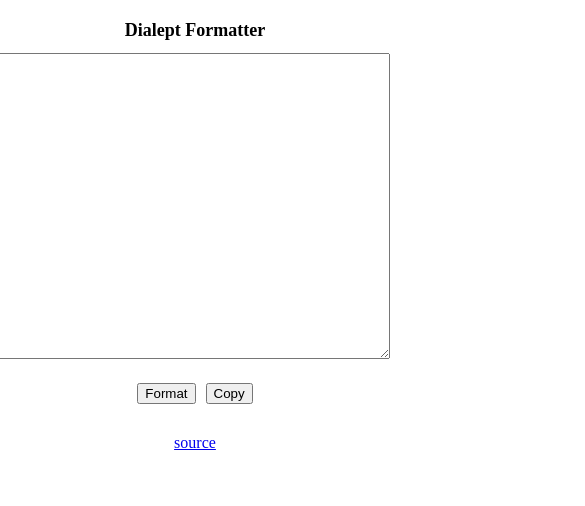
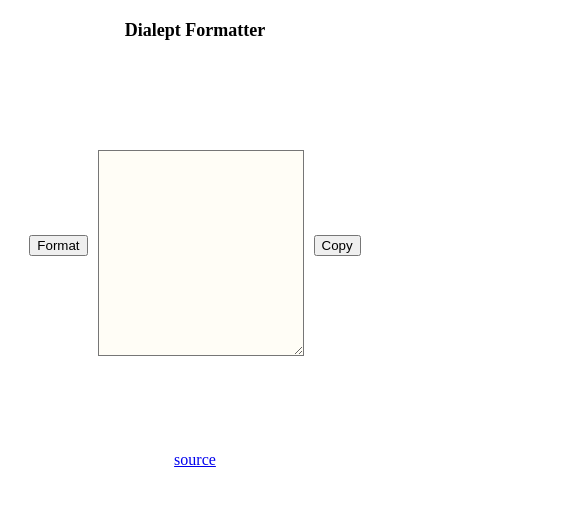
Before and after one commit to benschinn/dialept-fmt, a website: page src/index.html in a window 390 px wide. Shown: the whole page, 585 px wide, since content can reach past the window. Drawn offline with Linux system fonts and the light colour scheme.

Commit message:
mobile view support

```diff
--- a/src/index.css
+++ b/src/index.css
@@ -13,9 +13,16 @@ kbd {
   align-items: center;
   flex-direction: column;
 }
+.outputContainer { width: 250px; margin-left: 10px; overflow-wrap: break-word; }
+.mobile-btns { display: none; }
+.btns { display:flex; margin-top:20px; }
 
-.outputContainer {
-  width: 250px;
-  margin-left: 10px;
-  overflow-wrap: break-word;
+@media only screen and (max-width: 600px) {
+  main { flex-direction: column-reverse; padding: 65px; width: 100vw;}
+  textarea { background-color:#fffdf6; width: 200px; height: 200px; }
+
+  .input-container { flex-direction: row; }
+  .outputContainer { width: 200px; }
+  .btns { display: none; } .mobile-btns { display: flex; justify-content: center; margin-bottom: 15px;}
+  .shortkeys { display: none; }
 }
--- a/src/index.html
+++ b/src/index.html
@@ -12,15 +12,24 @@
   <body class="center">
     <h1 style="font-size:18px">Dialept Formatter</h1>
     <main style="display:flex;">
-      <div class="center">
+      <div class="center shortkeys">
         <h3 style="margin: 15px 0 0 0;">Shortkeys</h3>
         <div style="margin: 20px"><kbd>control enter</kbd><span style="margin-left: 10px;">to format</span></div>
         <div style="margin: 20px"><kbd>control '</kbd><span style="margin-left: 10px">to copy</span></div>
       </div>
-      <div><textarea id="input" rows="20" cols="50"></textarea></div>
-      <div class="outputContainer"><p id="output"></p></div>
+      <div class="input-container center">
+        <div class="mobile-btns">
+          <button style="margin-right: 10px" onclick="format()">Format</button>
+        </div>
+        <textarea id="input" rows="20" cols="50"></textarea>
+        <div class="mobile-btns">
+          <button style="margin-left:10px"onclick="copyText()">Copy</button>
+        </div>
+      </div>
+
+      <div class="outputContainer center"><p id="output"></p></div>
     </main>
-    <div style="display:flex;margin-top:20px;">
+    <div class="btns">
       <button onclick="format()">Format</button>
       <button style="margin-left:10px"onclick="copyText()">Copy</button>
     </div>
```
